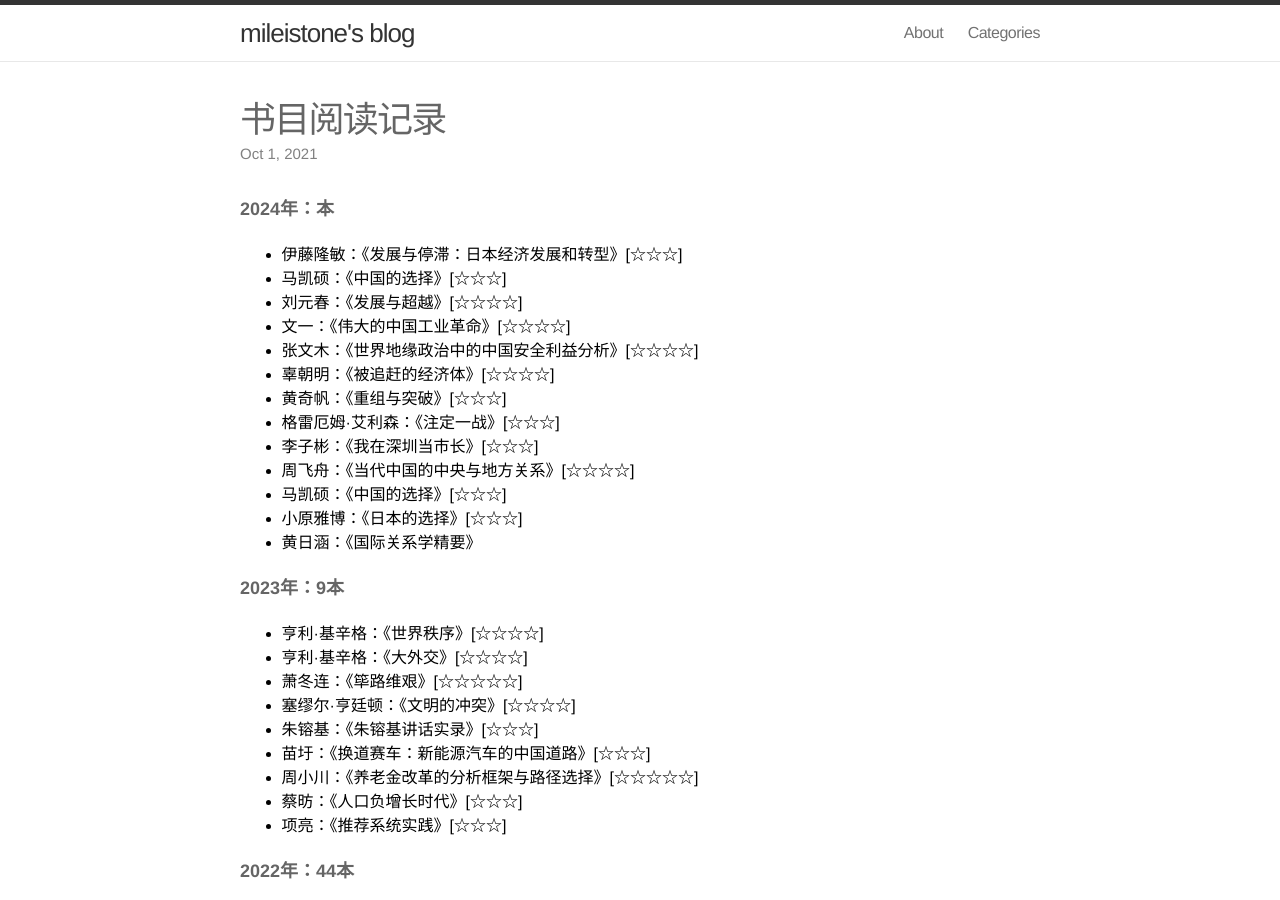
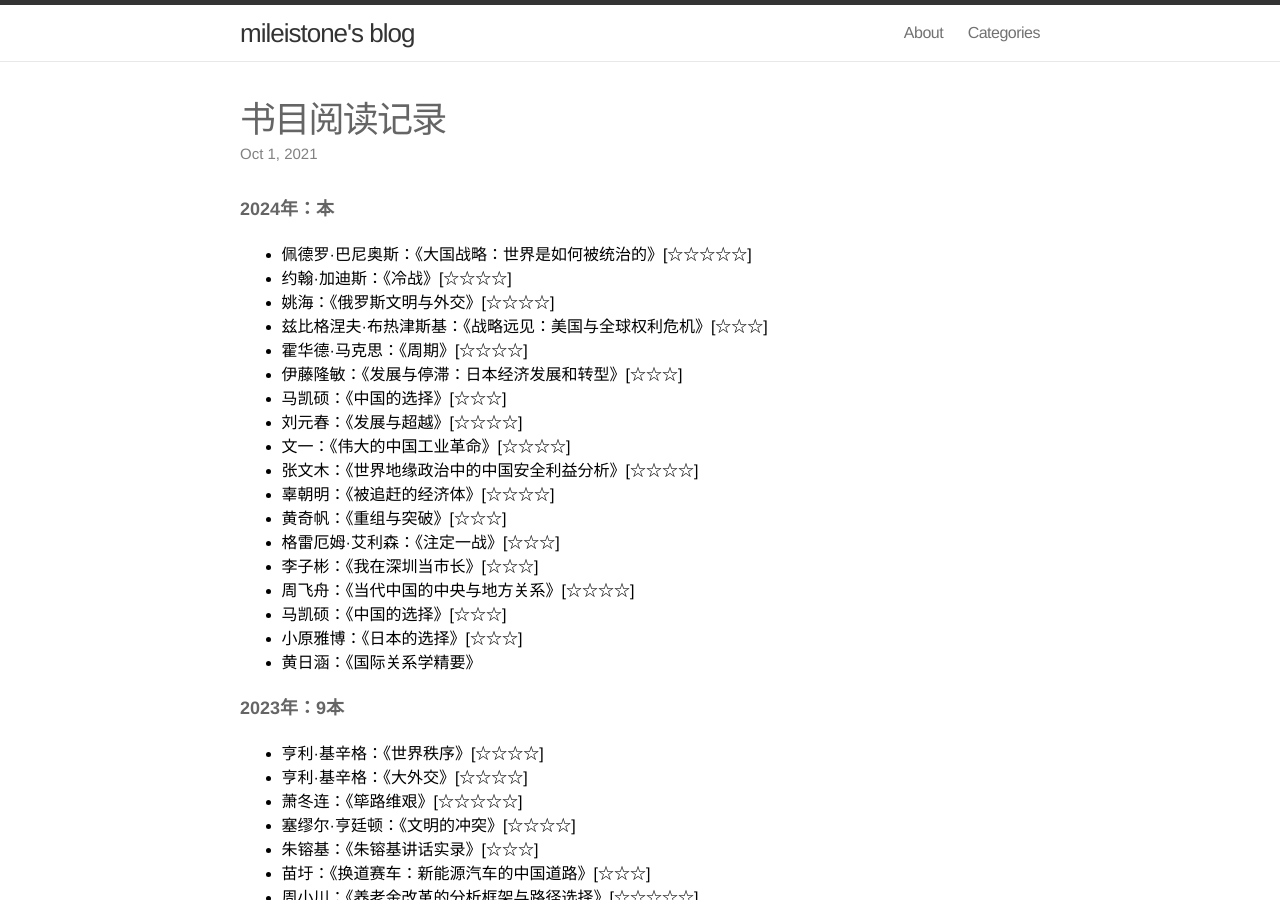
Before and after one commit to mileistone/mileistone.github.io, a Jekyll site: the page built from _posts/2021-10-01-books.md, in a window 1280 px wide and 900 px high. Built offline with Jekyll 4.4.1, drawn with Linux system fonts in a browser that asks for light colours.

Commit message:
Update 2021-10-01-books.md

```diff
--- a/_posts/2021-10-01-books.md
+++ b/_posts/2021-10-01-books.md
@@ -8,6 +8,11 @@ date: 2021-10-01 22:00:00
 ---
 
 ##### 2024年：本
+- 佩德罗·巴尼奥斯：《大国战略：世界是如何被统治的》[☆☆☆☆☆]
+- 约翰·加迪斯：《冷战》[☆☆☆☆]
+- 姚海：《俄罗斯文明与外交》[☆☆☆☆]
+- 兹比格涅夫·布热津斯基：《战略远见：美国与全球权利危机》[☆☆☆]
+- 霍华德·马克思：《周期》[☆☆☆☆]
 - 伊藤隆敏：《发展与停滞：日本经济发展和转型》[☆☆☆]
 - 马凯硕：《中国的选择》[☆☆☆]
 - 刘元春：《发展与超越》[☆☆☆☆]
```
